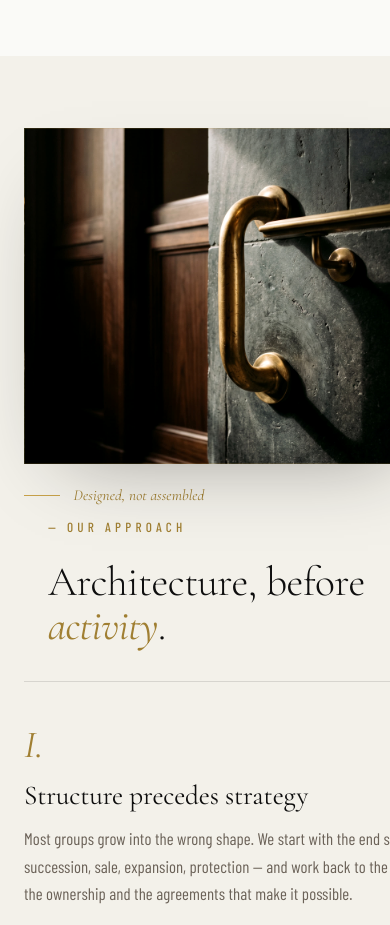
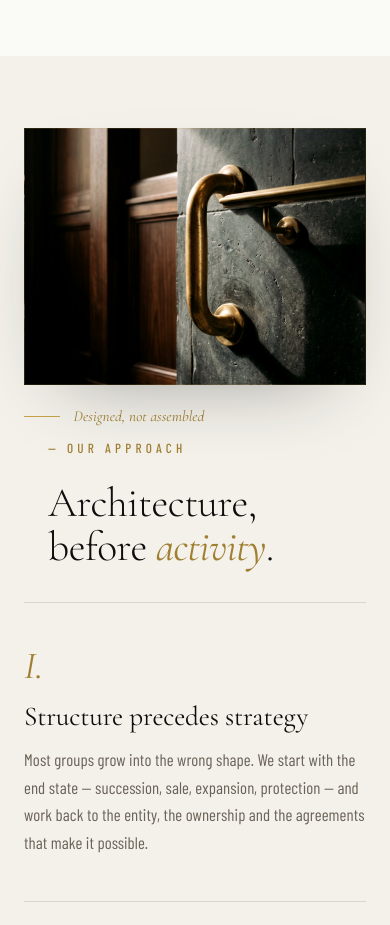
Before and after one commit to tarek380/structure-me, a plain HTML site: page index.html in a window 390 px wide. Shown: the part 7700-8625 px from the top of the page. Drawn offline with nearby package versions, Linux system fonts and the light colour scheme; a web font is replaced by a local one.

Commit message:
Fix homepage mobile overflow: minmax(0,1fr) + min-width:0 on approach grid items

```diff
--- a/styles.css
+++ b/styles.css
@@ -1812,14 +1812,17 @@ body.nav-open { overflow: hidden; }
     max-width: 420px;
   }
   .approach-layout {
-    grid-template-columns: 1fr;
+    grid-template-columns: minmax(0, 1fr);
     gap: 3rem;
   }
   .approach-image {
     position: relative;
     top: 0;
     max-width: 420px;
-  }
+    min-width: 0;
+    width: 100%;
+  }
+  .approach-main { min-width: 0; width: 100%; }
   .approach-image-frame {
     aspect-ratio: 4 / 3;
   }
```
